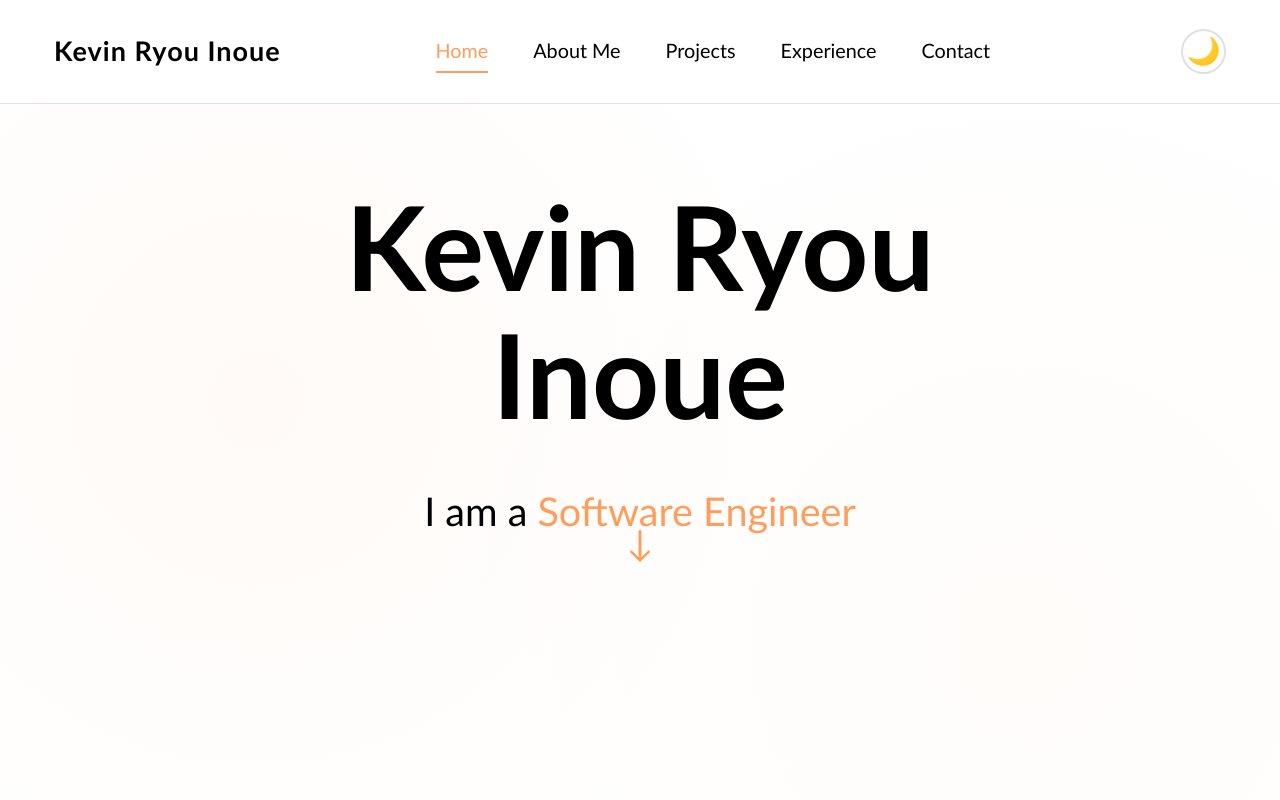
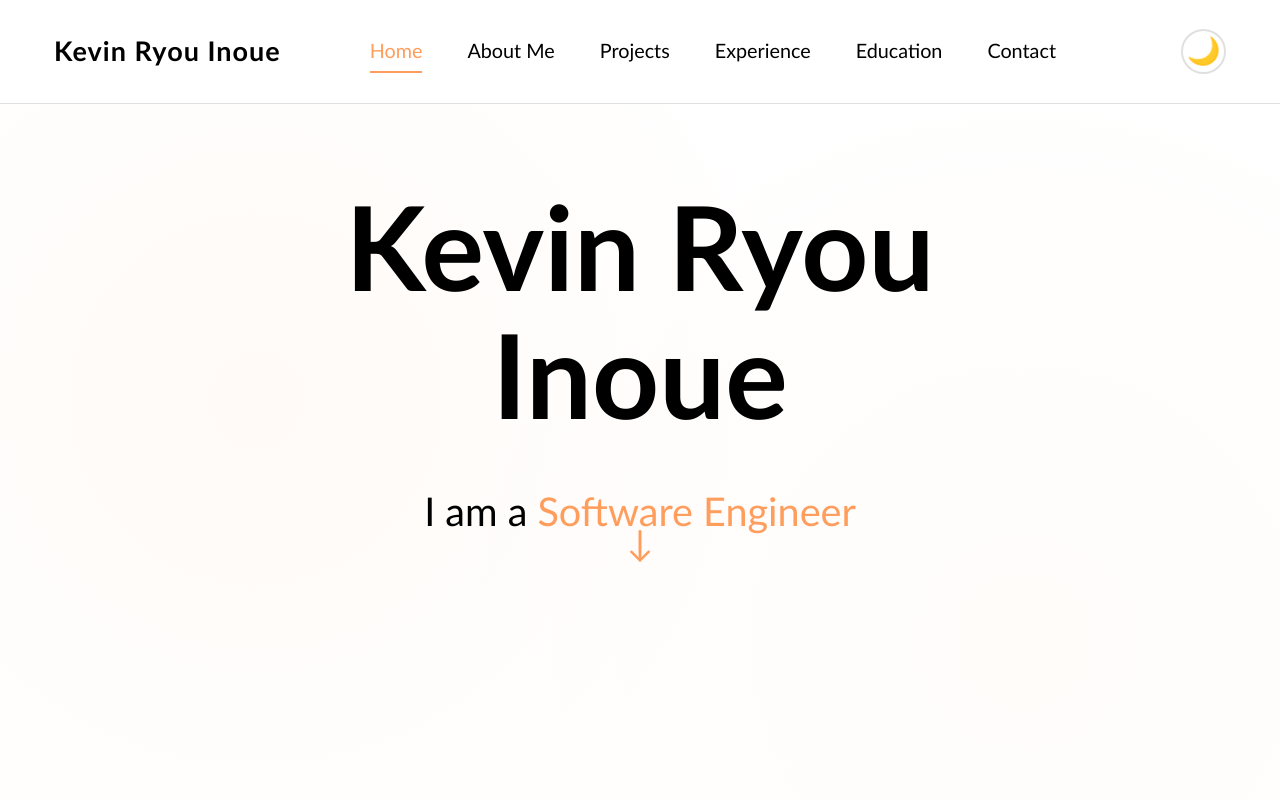
Before and after one commit to KevinRyouInoue/Portfolio, a website: page public/index.html in a window 1280 px wide. Shown: the top 800 px of the page. Drawn offline with Linux system fonts and the light colour scheme.

Commit message:
Update index.html

```diff
--- a/public/index.html
+++ b/public/index.html
@@ -20,6 +20,7 @@
                 <li><a href="#about" class="nav-link">About me</a></li>
                 <li><a href="#projects" class="nav-link">Projects</a></li>
                 <li><a href="#experience" class="nav-link">Experience</a></li>
+                <li><a href="#education" class="nav-link">Education</a></li>
                 <li><a href="#contact" class="nav-link">Contact</a></li>
             </ul>
             <button class="theme-toggle" id="themeToggle" aria-label="Toggle theme">
```
